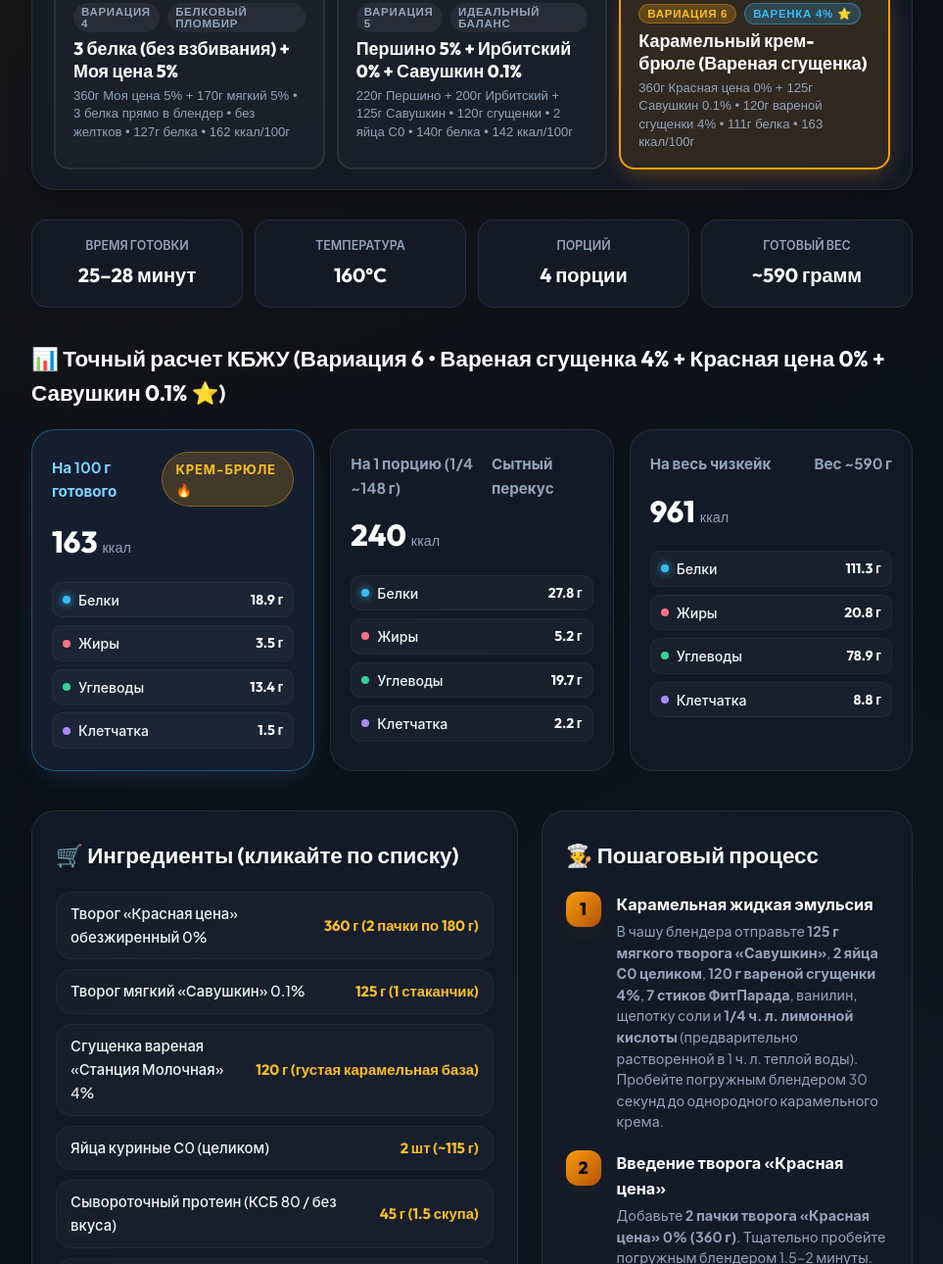
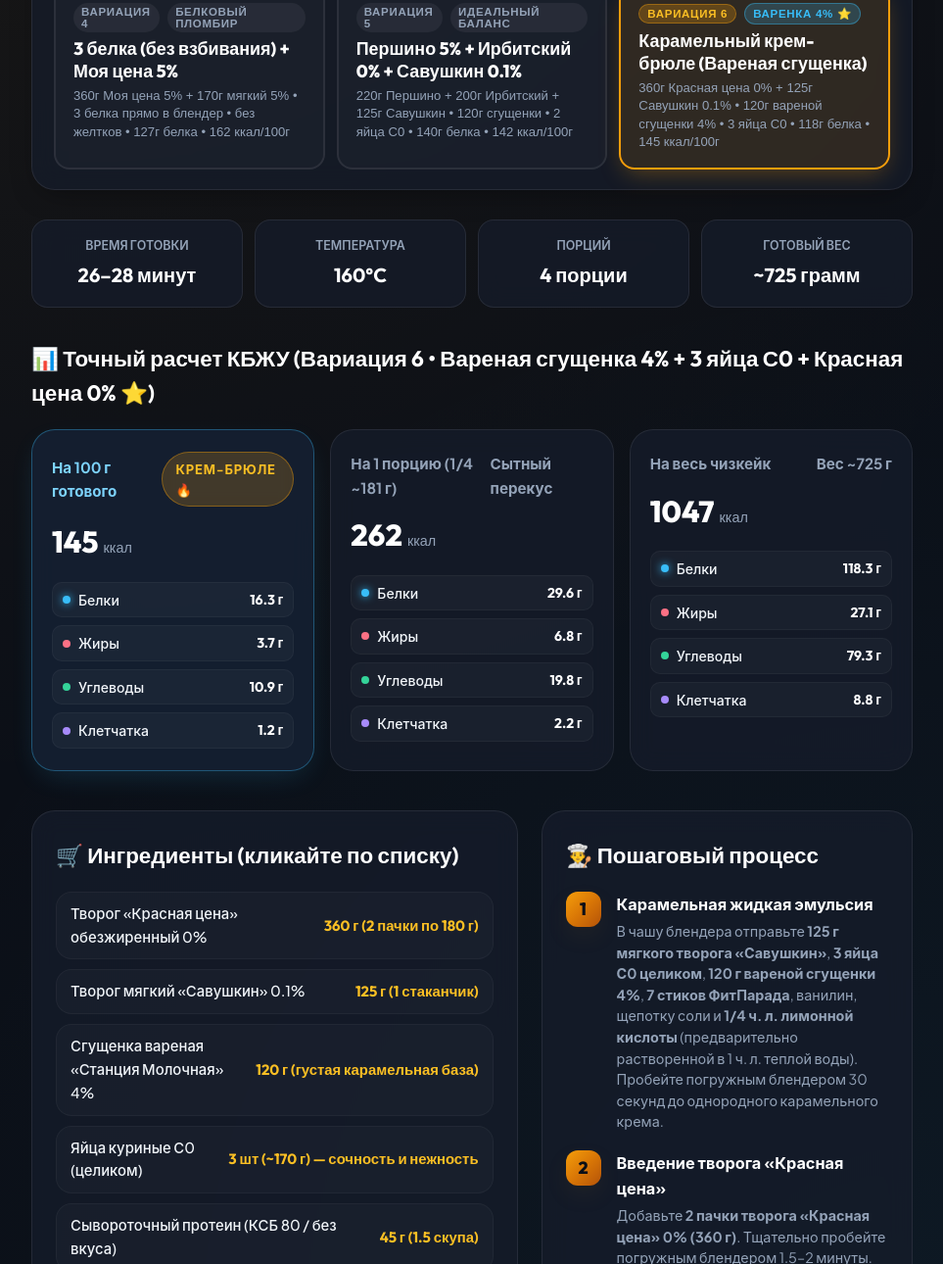
Before and after one commit to bakan-off/pp-recipes, a plain HTML site: page cheesecake.html in a window 1280 px wide. Shown: the part 1170-2460 px from the top of the page at 98% size, without its empty margins (158-1121 px from the left). Drawn offline with Linux system fonts and the light colour scheme.

Commit message:
feat(var6): update recipe to 3 eggs C0 for moisture and recalculate KBJU

```diff
--- a/cheesecake.html
+++ b/cheesecake.html
@@ -863,7 +863,7 @@
                         <span class="var-tag today-tag">Варенка 4% ⭐</span>
                     </div>
                     <div class="var-tab-title">Карамельный крем-брюле (Вареная сгущенка)</div>
-                    <div class="var-tab-desc">360г Красная цена 0% + 125г Савушкин 0.1% • 120г вареной сгущенки 4% • 111г белка • 163 ккал/100г</div>
+                    <div class="var-tab-desc">360г Красная цена 0% + 125г Савушкин 0.1% • 120г вареной сгущенки 4% • 3 яйца С0 • 118г белка • 145 ккал/100г</div>
                 </button>
             </div>
         </div>
@@ -1999,7 +1999,7 @@
         <div class="meta-bar var-view var-6-view">
             <div class="meta-item">
                 <div class="meta-label">Время готовки</div>
-                <div class="meta-val">25–28 минут</div>
+                <div class="meta-val">26–28 минут</div>
             </div>
             <div class="meta-item">
                 <div class="meta-label">Температура</div>
@@ -2011,13 +2011,13 @@
             </div>
             <div class="meta-item">
                 <div class="meta-label">Готовый вес</div>
-                <div class="meta-val">~590 грамм</div>
+                <div class="meta-val">~725 грамм</div>
             </div>
         </div>
 
         <!-- KBJU Showcase Var 6 -->
         <section class="kbju-section var-view var-6-view">
-            <h2 class="section-title">📊 Точный расчет КБЖУ (Вариация 6 • Вареная сгущенка 4% + Красная цена 0% + Савушкин 0.1% ⭐)</h2>
+            <h2 class="section-title">📊 Точный расчет КБЖУ (Вариация 6 • Вареная сгущенка 4% + 3 яйца С0 + Красная цена 0% ⭐)</h2>
             <div class="kbju-cards">
                 <!-- 100g Card -->
                 <div class="kbju-card featured">
@@ -2025,23 +2025,23 @@
                         <span>На 100 г готового</span>
                         <span class="badge blue" style="background: rgba(245, 158, 11, 0.2); color: #fbbf24; border-color: rgba(245, 158, 11, 0.4);">Крем-брюле 🔥</span>
                     </div>
-                    <div class="calories-badge">163 <span>ккал</span></div>
+                    <div class="calories-badge">145 <span>ккал</span></div>
                     <div class="macro-row">
                         <div class="macro-pill">
                             <span class="macro-name"><span class="dot protein"></span>Белки</span>
-                            <span class="macro-val">18.9 г</span>
+                            <span class="macro-val">16.3 г</span>
                         </div>
                         <div class="macro-pill">
                             <span class="macro-name"><span class="dot fat"></span>Жиры</span>
-                            <span class="macro-val">3.5 г</span>
+                            <span class="macro-val">3.7 г</span>
                         </div>
                         <div class="macro-pill">
                             <span class="macro-name"><span class="dot carb"></span>Углеводы</span>
-                            <span class="macro-val">13.4 г</span>
+                            <span class="macro-val">10.9 г</span>
                         </div>
                         <div class="macro-pill">
                             <span class="macro-name"><span class="dot fiber"></span>Клетчатка</span>
-                            <span class="macro-val">1.5 г</span>
+                            <span class="macro-val">1.2 г</span>
                         </div>
                     </div>
                 </div>
@@ -2049,22 +2049,22 @@
                 <!-- 1 Portion Card -->
                 <div class="kbju-card">
                     <div class="kbju-card-title">
-                        <span>На 1 порцию (1/4 ~148 г)</span>
+                        <span>На 1 порцию (1/4 ~181 г)</span>
                         <span>Сытный перекус</span>
                     </div>
-                    <div class="calories-badge">240 <span>ккал</span></div>
+                    <div class="calories-badge">262 <span>ккал</span></div>
                     <div class="macro-row">
                         <div class="macro-pill">
                             <span class="macro-name"><span class="dot protein"></span>Белки</span>
-                            <span class="macro-val">27.8 г</span>
+                            <span class="macro-val">29.6 г</span>
                         </div>
                         <div class="macro-pill">
                             <span class="macro-name"><span class="dot fat"></span>Жиры</span>
-                            <span class="macro-val">5.2 г</span>
+                            <span class="macro-val">6.8 г</span>
                         </div>
                         <div class="macro-pill">
                             <span class="macro-name"><span class="dot carb"></span>Углеводы</span>
-                            <span class="macro-val">19.7 г</span>
+                            <span class="macro-val">19.8 г</span>
                         </div>
                         <div class="macro-pill">
                             <span class="macro-name"><span class="dot fiber"></span>Клетчатка</span>
@@ -2077,21 +2077,21 @@
                 <div class="kbju-card">
                     <div class="kbju-card-title">
                         <span>На весь чизкейк</span>
-                        <span>Вес ~590 г</span>
-                    </div>
-                    <div class="calories-badge">961 <span>ккал</span></div>
+                        <span>Вес ~725 г</span>
+                    </div>
+                    <div class="calories-badge">1047 <span>ккал</span></div>
                     <div class="macro-row">
                         <div class="macro-pill">
                             <span class="macro-name"><span class="dot protein"></span>Белки</span>
-                            <span class="macro-val">111.3 г</span>
+                            <span class="macro-val">118.3 г</span>
                         </div>
                         <div class="macro-pill">
                             <span class="macro-name"><span class="dot fat"></span>Жиры</span>
-                            <span class="macro-val">20.8 г</span>
+                            <span class="macro-val">27.1 г</span>
                         </div>
                         <div class="macro-pill">
                             <span class="macro-name"><span class="dot carb"></span>Углеводы</span>
-                            <span class="macro-val">78.9 г</span>
+                            <span class="macro-val">79.3 г</span>
                         </div>
                         <div class="macro-pill">
                             <span class="macro-name"><span class="dot fiber"></span>Клетчатка</span>
@@ -2122,7 +2122,7 @@
                     </li>
                     <li class="ingredient-item" onclick="this.classList.toggle('checked')">
                         <span class="ing-name">Яйца куриные С0 (целиком)</span>
-                        <span class="ing-amount">2 шт (~115 г)</span>
+                        <span class="ing-amount">3 шт (~170 г) — сочность и нежность</span>
                     </li>
                     <li class="ingredient-item" onclick="this.classList.toggle('checked')">
                         <span class="ing-name">Сывороточный протеин (КСБ 80 / без вкуса)</span>
@@ -2163,7 +2163,7 @@
                         <div class="step-num">1</div>
                         <div class="step-content">
                             <h4>Карамельная жидкая эмульсия</h4>
-                            <p>В чашу блендера отправьте <strong>125 г мягкого творога «Савушкин»</strong>, <strong>2 яйца С0 целиком</strong>, <strong>120 г вареной сгущенки 4%</strong>, <strong>7 стиков ФитПарада</strong>, ванилин, щепотку соли и <strong>1/4 ч. л. лимонной кислоты</strong> (предварительно растворенной в 1 ч. л. теплой воды). Пробейте погружным блендером 30 секунд до однородного карамельного крема.</p>
+                            <p>В чашу блендера отправьте <strong>125 г мягкого творога «Савушкин»</strong>, <strong>3 яйца С0 целиком</strong>, <strong>120 г вареной сгущенки 4%</strong>, <strong>7 стиков ФитПарада</strong>, ванилин, щепотку соли и <strong>1/4 ч. л. лимонной кислоты</strong> (предварительно растворенной в 1 ч. л. теплой воды). Пробейте погружным блендером 30 секунд до однородного карамельного крема.</p>
                         </div>
                     </div>
 
@@ -2215,8 +2215,8 @@
             <h3>💡 Секреты идеального результата (Вариация 6)</h3>
             <div class="tips-grid">
                 <div class="tip-box">
-                    <strong>🍮 120 г варенки 4% — богатый вкус крем-брюле</strong>
-                    <p>Вареная сгущенка «Станция Молочная» гуще обычной и дает глубокий карамельный оттенок без искусственных красителей и ароматизаторов.</p>
+                    <strong>🥚 3 яйца С0 — сочность сухого творога</strong>
+                    <p>Обезжиренный творог «Красная цена» сухой, а варенка густая. 3 яйца С0 дают необходимую влагу (+55 г) и полезные жиры, делая чизкейк сочным и шелковистым.</p>
                 </div>
                 <div class="tip-box">
                     <strong>🍋 Лимонная кислота против приторности</strong>
```
